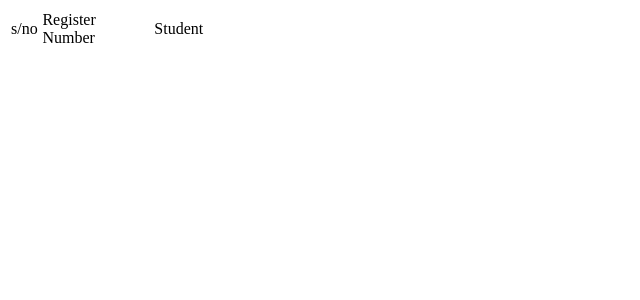
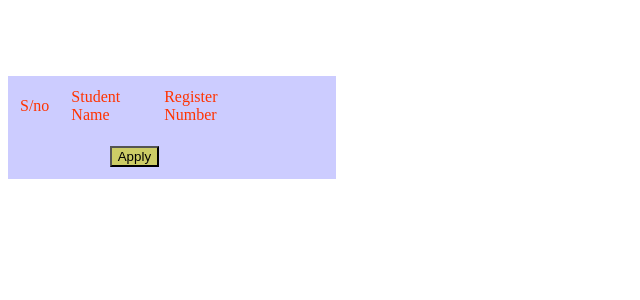
Before and after one commit to amudak/exam_eval, a PHP site: page /examapply.php?id=1 in a window 1280 px wide. Shown: the top 300 px of the page, without its empty margins (0-640 px from the left). Run offline with PHP 8.4, Linux system fonts and the light colour scheme; the visitor is signed in with stand-in values (Sample User, id 1); data that the repository does not hold is empty.

Commit message:
Update examapply.php

```diff
--- a/examapply.php
+++ b/examapply.php
@@ -1,36 +1,44 @@
+ <p>&nbsp;</p>
+  <p>&nbsp;</p>
 <div id="student">
 
-<table width="328" border="0">
+<table width="328" border="0" cellpadding="10" bgcolor="#CCCCFF">
     <tr>
-      <td width="25">s/no</td>
-      <td width="105">Register Number</td>
-      <td width="85">Student</td>
+      <td width="25"><font color="#FF3300">S/no</font></td>
+
+      <td width="85"><font color="#FF3300">Student Name</font></td>
+      <td width="105"><font color="#FF3300">Register Number</font></td>
       <td width="85">&nbsp;</td>
     </tr>
     <?php
-include("connection.php");
-  $i=0;
-$id=$_GET['id'];
+	session_start();
+	$lid=$_SESSION['lid'];
+	include("connection.php");
+  	$i=1;
+	$id=$_GET['id'];
 
-$res=mysql_query("select students.* from students,subject,exam where exam.sid=subject.sid and subject.cid=students.course and exam.eid='$id'");
+$res=mysql_query("SELECT students.* FROM students,SUBJECT,exam WHERE exam.sid=subject.sid AND subject.cid=students.course AND `subject`.`sem`=`students`.`sem` AND exam.eid='$id' AND `students`.`colid`='$lid' AND `students`.`lid` NOT IN(SELECT `sid` FROM `examapplication` WHERE `eid`='$id')");
 
 while($res1=mysql_fetch_array($res))
 
 	  {
-		  $i++;
-
 ?>
     <tr>
-      <td><?php echo $i ?></td>
-      <td><?php echo $res1['sname'] ?>
+      <td><font color="#000000"><?php echo $i++ ?></font></td>
+      <td><font color="#000000"><?php echo $res1['sname'] ?></font>
       </td>
-      <td><?php echo $res1['regno'] ?></td>
+      <td><font color="#000000"><?php echo $res1['regno'] ?></font></td>
       <td><input type="checkbox" name="sid[]" id="check" value="<?php echo $res1['lid'] ?>" />
       <label for="check"></label></td>
     </tr>
      <?php
 	  }
 	  ?>
+       <tr>
+      <td align="center" colspan="3">
+    <input type="submit" name="apply" id="apply" value="Apply" style="background:#CC6"/>
+ </td>
+    </tr>
   </table>
 <p>&nbsp;</p>
   </div>
```
